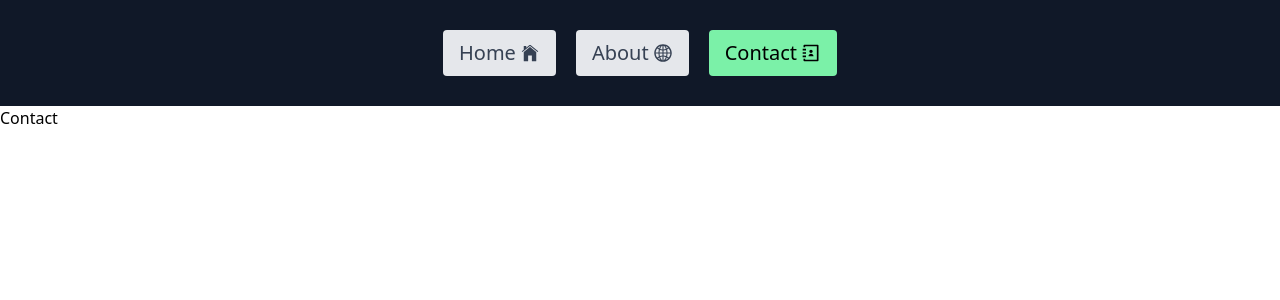
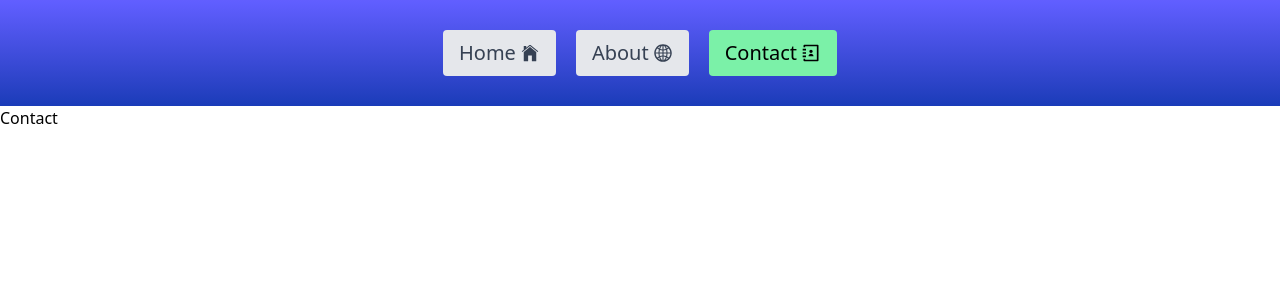
Before and after one commit to Vaibhavduudhabhate/Typescript_Tutorial, a React (Vite) app in the folder MovieDbTypescript/25feb/: page /contact in a window 1280 px wide. Shown: the top 300 px of the page. Built offline with nearby package versions, Linux system fonts and the light colour scheme.

Commit message:
typescript pp

```diff
--- a/MovieDbTypescript/25feb/src/App.tsx
+++ b/MovieDbTypescript/25feb/src/App.tsx
@@ -12,7 +12,7 @@ function App() {
   return (
     <Router>
     <nav>
-  <ul className="flex gap-[20px] justify-center items-center py-[30px] text-[20px] bg-gray-900">
+  <ul className="flex gap-[20px] justify-center items-center py-[30px] text-[20px]  bg-linear-to-t from-blue-800 to-indigo-500">
     <li>
       <NavLink
         to="/"
--- a/MovieDbTypescript/25feb/src/Pages/Contact.tsx
+++ b/MovieDbTypescript/25feb/src/Pages/Contact.tsx
@@ -1,4 +1,3 @@
-import React from 'react'
 
 const Contact = () => {
   return (
```
